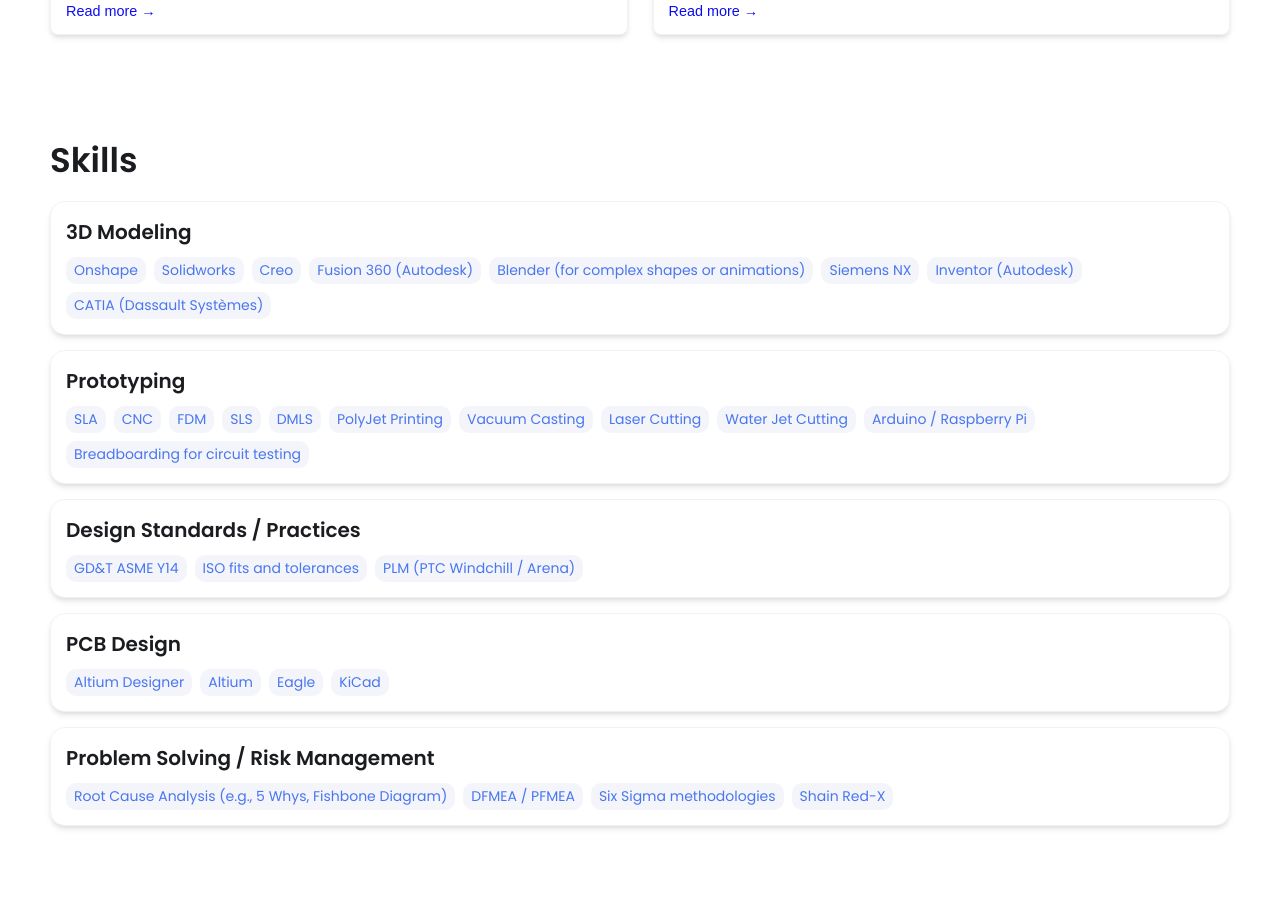
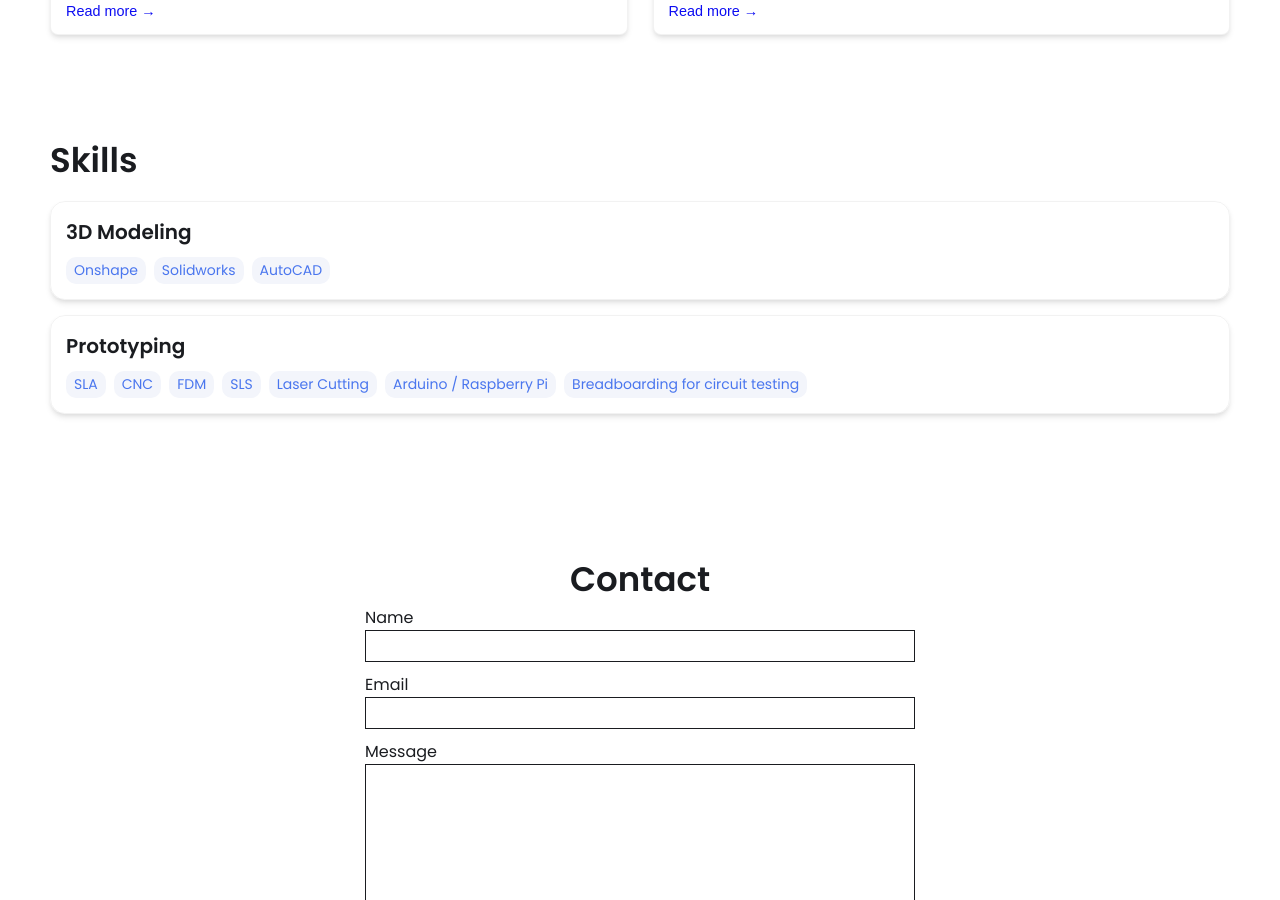
Before and after one commit to ShinKai001/goblin_Japanese, a Jekyll site: the page built from index.html, in a window 1280 px wide and 900 px high, scrolled down 1491 px. Built offline with Jekyll 4.4.1, drawn with Linux system fonts in a browser that asks for light colours.

Commit message:
Update _config.yml

```diff
--- a/_config.yml
+++ b/_config.yml
@@ -47,46 +47,20 @@ skills:
     tools:
     - Onshape
     - Solidworks
-    - Creo
-    - Fusion 360 (Autodesk)
-    - Blender (for complex shapes or animations)
-    - Siemens NX
-    - Inventor (Autodesk)
-    - CATIA (Dassault Systèmes)
+    - AutoCAD
   - category: Prototyping
     tools:
     - SLA
     - CNC
     - FDM
     - SLS
-    - DMLS
-    - PolyJet Printing
-    - Vacuum Casting
     - Laser Cutting
-    - Water Jet Cutting
     - Arduino / Raspberry Pi
     - Breadboarding for circuit testing
-  - category: Design Standards / Practices
-    tools:
-    - GD&T ASME Y14
-    - ISO fits and tolerances
-    - PLM (PTC Windchill / Arena)
-  - category: PCB Design
-    tools:
-    - Altium Designer
-    - Altium
-    - Eagle
-    - KiCad
-  - category: Problem Solving / Risk Management
-    tools:
-    - Root Cause Analysis (e.g., 5 Whys, Fishbone Diagram)
-    - DFMEA / PFMEA
-    - Six Sigma methodologies
-    - Shain Red-X
 
 
 # Contact Form Setup. Setup an account and copy over the key. When someone fills out the form, it will be received in your email.
-formspree-key:   https://formspree.io/f/{8-digit key}
+formspree-key: xwpnpbwb  https://formspree.io/f/{8-digit key}
 
 
 
```
